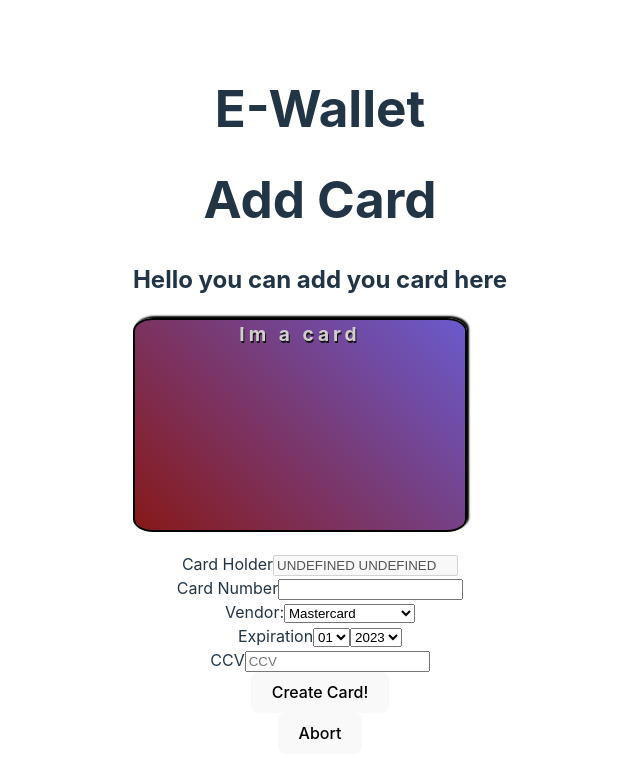
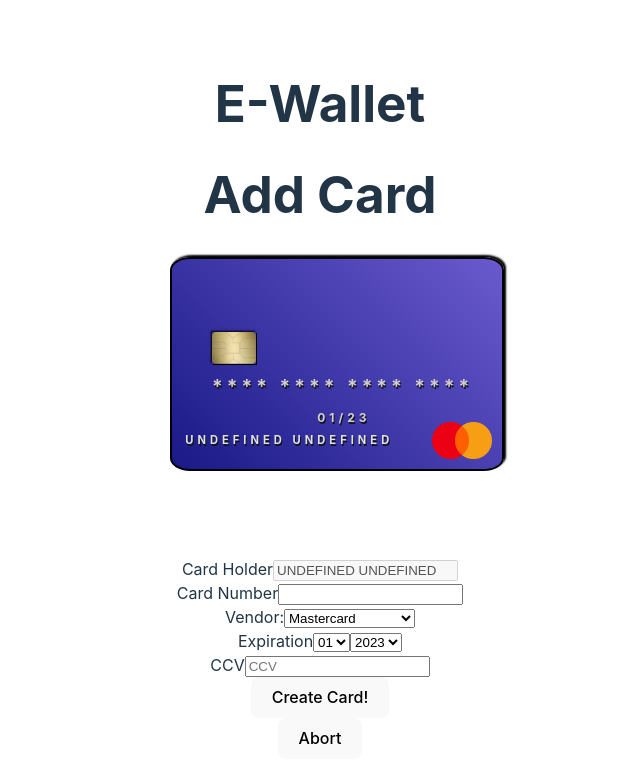
Before and after one commit to WilhelmErik/E-wallet, a React (Vite) app: page /newCard in a window 1280 px wide. Shown: the top 782 px of the page, without its empty margins (320-960 px from the left). Built offline with nearby package versions, Linux system fonts and the light colour scheme; no server answers.

Commit message:
mostly done with backside

```diff
--- a/src/App.css
+++ b/src/App.css
@@ -49,9 +49,12 @@
 
   position: relative;
   transform-style: preserve-3d;
-  transition: transform 1.5s ease;
+  transition: transform 1s ease;
 }
 .card-container:hover > .card {
+transform: rotateY(180deg);
+}
+.card.rotated{
 transform: rotateY(180deg);
 }
 
@@ -69,7 +72,7 @@ transform: rotateY(180deg);
 
 
 .removal-button{
-  font-family: 'Courier New', Courier, monospace;
+  font-family:'Franklin Gothic Medium', 'Arial Narrow', Arial, sans-serif;
   z-index:  100;
  position: absolute;
   right: -60px;
@@ -81,7 +84,7 @@ transform: rotateY(180deg);
   border: 2px rgba(0, 0, 0, 0.432) inset;
   box-shadow: 2px 2px rgb(57, 25, 25);
 }
- .Mastercard{
+ /* .Mastercard{
   background: linear-gradient(45deg,rgb(135, 25, 25),slateblue) ;
 }
 
@@ -90,7 +93,7 @@ transform: rotateY(180deg);
 }
 .AmericanExpress{
   background: linear-gradient(45deg,rgb(29, 135, 25),slateblue) ;
-}
+}  */
 .card-number{
   outline: invert;
   position: absolute;
@@ -132,3 +135,24 @@ left: 44%;
 .valid-through{
 
 }
+.barcode{
+  margin-top: 10px;
+  width: 100%;
+  min-width: 300px;
+  height:50px;
+  background-color: black;
+}
+.CCV-div{
+  width: 80%;
+  height: 40px;
+  background-color: white;
+  color: black;
+  text-align: right;
+  text-shadow: 0 0 0;
+  margin-left: 10px;
+  margin-top: -10px;
+}
+
+.backside-lorem{
+  font-size: 8px;
+}
--- a/src/Redux/cardsSlice.js
+++ b/src/Redux/cardsSlice.js
@@ -3,7 +3,7 @@ import { createSlice } from "@reduxjs/toolkit";
 const initialState = [
   {
     active: true,
-    vendor: "AmericanExpress",
+    vendor: "Visa",
     cardNumber: "1324939023840243",
     cardHolder: "Test Tester",
     expireMonth: 12,
--- a/src/components/CreditCard.jsx
+++ b/src/components/CreditCard.jsx
@@ -5,8 +5,6 @@ import { addSpaces } from "../utils";
 export default function CreditCard({ card, setActive, removeCard }) {
   return (
     <div className="card-container">
-
-
       <div className={card.active && "card"}>
         <div
           className={` credit-card card-front ${card.vendor}`}
@@ -25,7 +23,9 @@ export default function CreditCard({ card, setActive, removeCard }) {
             title={`vendor-logo ${card.vendor}`}
           />
 
-          <p className="card-number">{addSpaces(card.cardNumber)}</p>
+          <p className="card-number">
+            {addSpaces(card.cardNumber) || "**** **** **** ****"}
+          </p>
           <p className="card-holder">{card.cardHolder}</p>
           <p className="expiration-date">
             {card.expireMonth}/{card.expireYear}
@@ -38,8 +38,13 @@ export default function CreditCard({ card, setActive, removeCard }) {
           )}
         </div>
         <div className="credit-card card-back">
-          <p>{card.CCV}</p>
-          card back
+        <div className="barcode"></div>
+          <div className="CCV-div">
+            <p>{card.CCV}</p>
+          </div>
+          <p className="backside-lorem">Lorem ipsum dolor sit, amet consectetur adipisicing elit. Eius repudiandae sint assumenda aliquid illo nobis, numquam architecto optio illum fugiat ea exercitationem maiores! </p>
+
+
         </div>
       </div>
     </div>
--- a/src/pages/AddCard.jsx
+++ b/src/pages/AddCard.jsx
@@ -3,7 +3,7 @@ import { useDispatch, useSelector } from "react-redux";
 import { useReducer } from "react";
 import { createCard } from "../Redux/cardsSlice";
 import { addSpaces, isInvalidInput, isNumber } from "../utils";
-
+import CreditCard from "../components/CreditCard";
 export default function AddCard() {
   const reduxDispatch = useDispatch();
   const navigate = useNavigate();
@@ -14,7 +14,7 @@ export default function AddCard() {
     cardNumber: "",
     vendor: "Mastercard",
     expireMonth: "01",
-    expireYear: "2023",
+    expireYear: "23",
     CCV: "",
   };
   function cardFormReducer(state, action) {
@@ -35,7 +35,7 @@ export default function AddCard() {
   function submitCard(e) {
     e.preventDefault();
     if (cardState.cardNumber.length === 16) {
-      reduxDispatch(createCard(cardState));
+      reduxDispatch(createCard({ ...cardState, active: false }));
       navigate("/success");
     }
   }
@@ -53,6 +53,10 @@ export default function AddCard() {
   //     .join("");
   //   return spaced;
   // }
+  const turnCard = document.querySelector(".card-container .card");
+
+
+
   const handleCCNumChange = (e) => {
     const keyInput = e.nativeEvent.data;
     console.log("Is invalid? ", isInvalidInput(keyInput));
@@ -69,11 +73,11 @@ export default function AddCard() {
   return (
     <main>
       <h1>Add Card</h1>
-      <h2>Hello you can add you card here </h2>
-      <div className={`credit-card ${cardState.vendor} `}>
+      <CreditCard card={{ ...cardState, active: true ,cardHolder:cardHolderName}} />
+      {/* <div className={`credit-card ${cardState.vendor} `}>
         Im a card
         <p>{displayedCCNumber}</p>
-      </div>
+      </div> */}
       <form onSubmit={submitCard}>
         <label htmlFor="firstName">
           Card Holder
@@ -170,6 +174,8 @@ export default function AddCard() {
             minLength={3}
             maxLength={3}
             value={cardState.CCV}
+            onFocus={() => turnCard.classList.add("rotated")}
+            onBlur={() => turnCard.classList.remove("rotated")}
             onChange={(e) => {
               const keyInput = e.nativeEvent.data;
               if (isInvalidInput(keyInput)) return;
```
Also changed, not shown: public/assets/logos/Visa.png (added).
